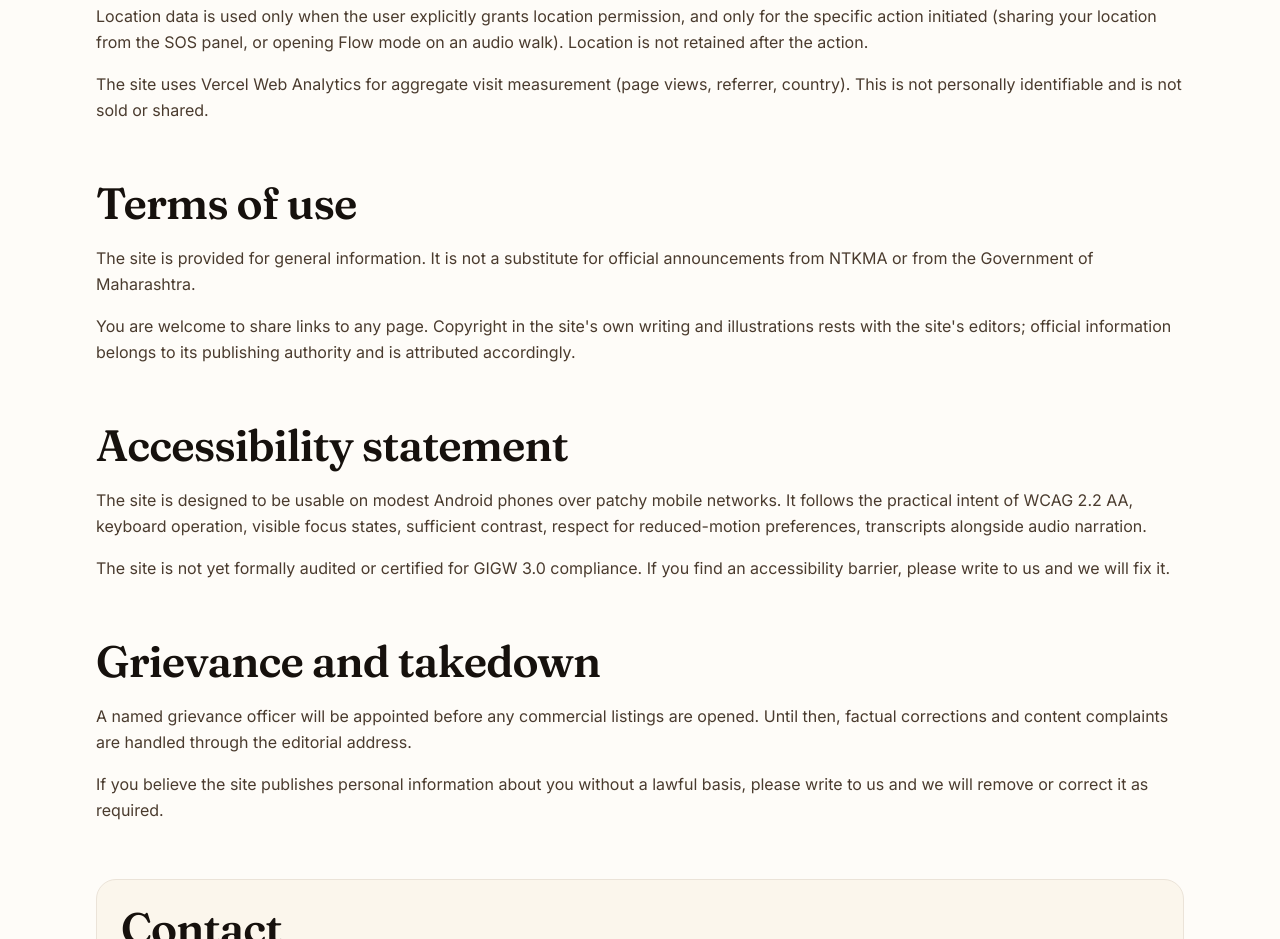
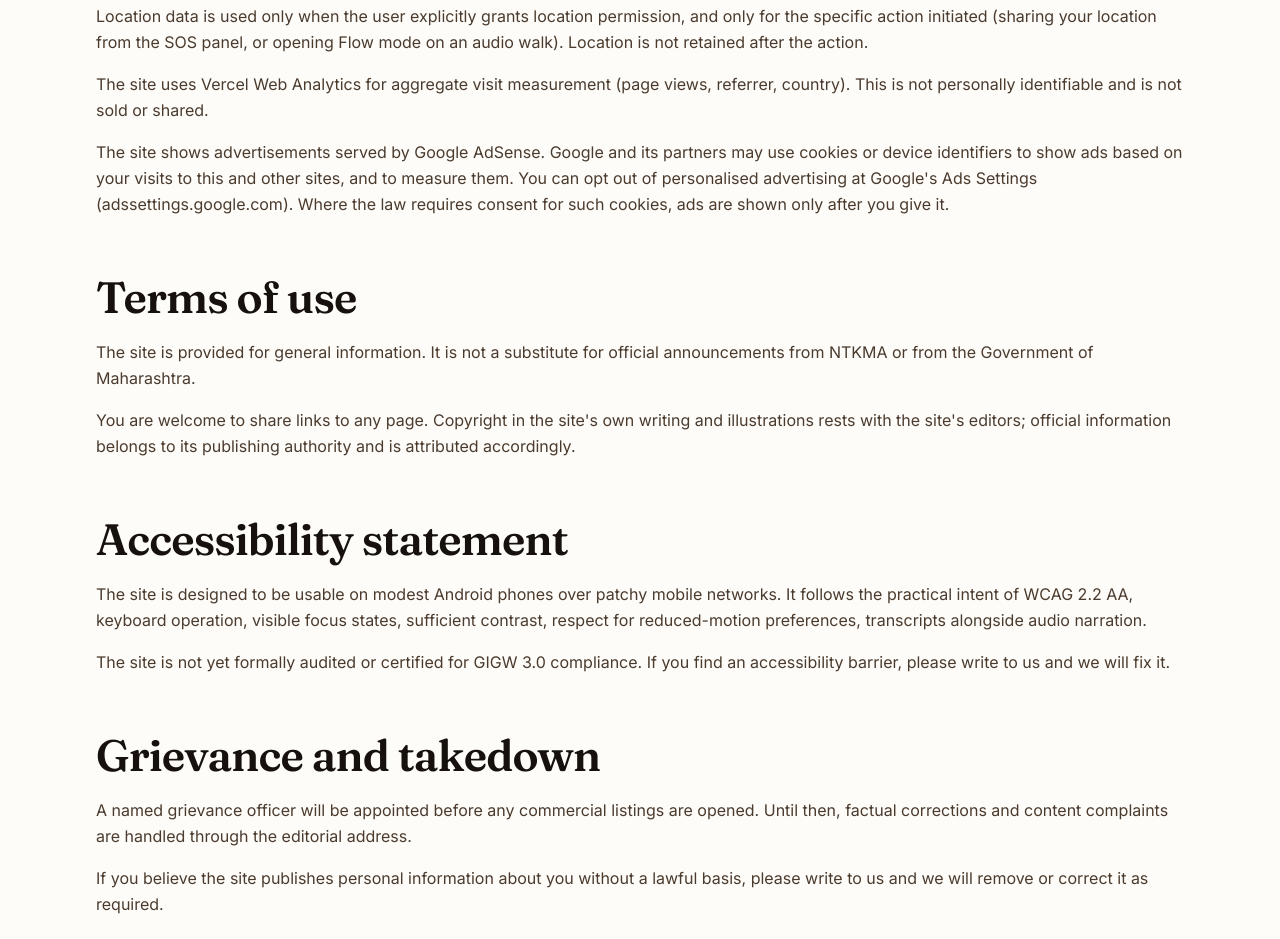
Before and after one commit to lonkarabhishek/thenashikkumbh, a Next.js app: page /en/policies in a window 1280 px wide. Shown: the part 2360-3299 px from the top of the page. Built offline with nearby package versions, Linux system fonts and the light colour scheme.

Commit message:
Privacy policy: mention Google AdSense cookies and opt-out
Co-Authored-By: Claude Fable 5.1 <noreply@anthropic.com>
Claude-Session: https://claude.ai/code/session_01Jq9TpGTdoWNSsAWaH8VBmH

```diff
--- a/src/app/[locale]/policies/page.tsx
+++ b/src/app/[locale]/policies/page.tsx
@@ -75,6 +75,7 @@ const SECTIONS = [
       "The site does not require an account, does not ask for personal information, and does not store user messages sent to the assistant on any server we operate.",
       "Location data is used only when the user explicitly grants location permission, and only for the specific action initiated (sharing your location from the SOS panel, or opening Flow mode on an audio walk). Location is not retained after the action.",
       "The site uses Vercel Web Analytics for aggregate visit measurement (page views, referrer, country). This is not personally identifiable and is not sold or shared.",
+      "The site shows advertisements served by Google AdSense. Google and its partners may use cookies or device identifiers to show ads based on your visits to this and other sites, and to measure them. You can opt out of personalised advertising at Google's Ads Settings (adssettings.google.com). Where the law requires consent for such cookies, ads are shown only after you give it.",
     ],
   },
   {
```
